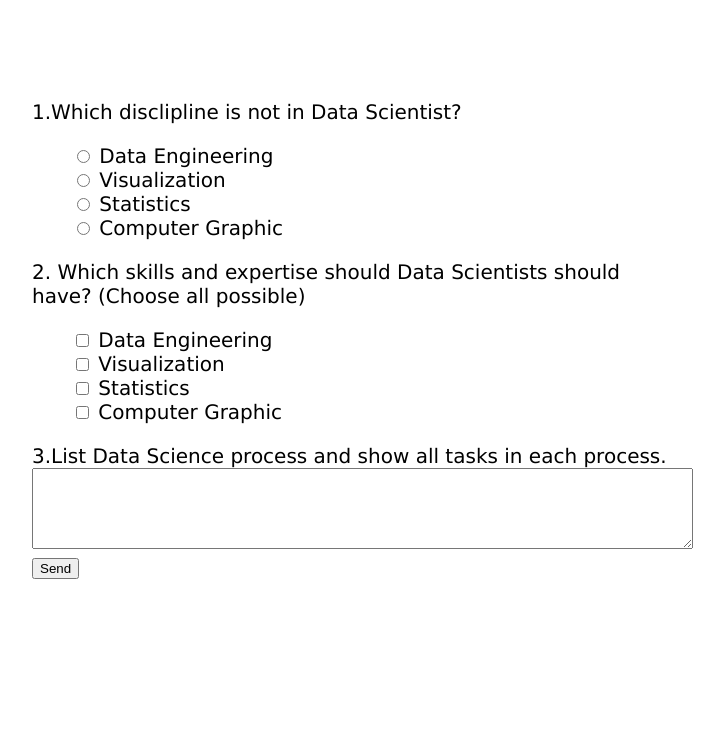
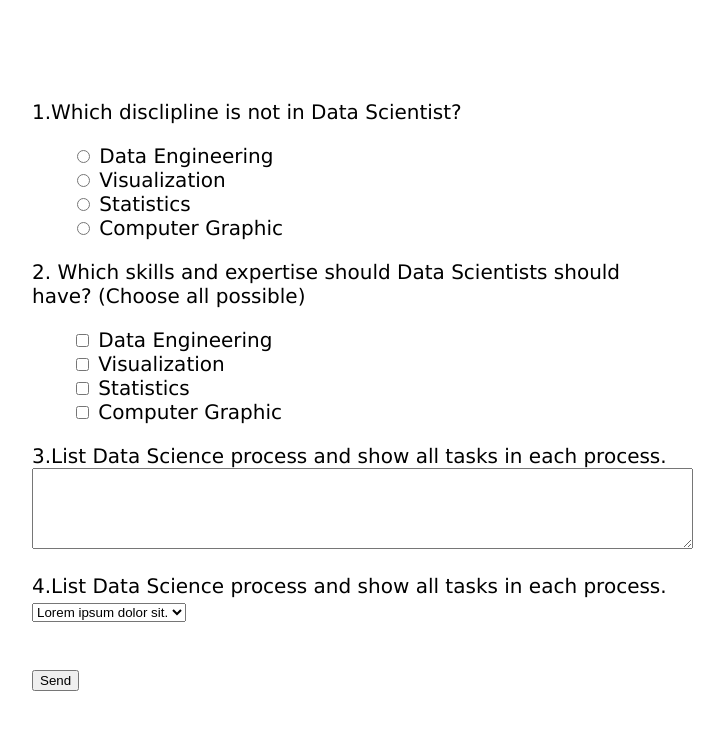
Before and after one commit to Sitthata/webtect-exam-practice, a plain HTML site: page page3/test.html in a window 1280 px wide. Shown: the whole page, without its empty margins (288-1012 px from the left). Drawn offline with Linux system fonts and the light colour scheme.

Commit message:
Update test.html

```diff
--- a/page3/test.html
+++ b/page3/test.html
@@ -76,9 +76,27 @@
         </li>
       </ul>
 
-      <label for="question3">3.List Data Science process and show all tasks in each process.</label>
-      <textarea name="question3" cols="80" rows="5"></textarea>
-      <br><input type="submit" value="Send" />
+      <label for="question3"
+        >3.List Data Science process and show all tasks in each process.</label
+      >
+      <textarea name="question3" cols="80" rows="5"></textarea><br />
+
+      <dl>
+        <label for="question4"
+          >4.List Data Science process and show all tasks in each
+          process.</label
+        >
+        <dt>
+          <select name="question4">
+            <option value="1">Lorem ipsum dolor sit.</option>
+            <option value="1">Lorem ipsum dolor sit.</option>
+            <option value="1">Lorem ipsum dolor sit.</option>
+            <option value="1">Lorem ipsum dolor sit.</option>
+          </select>
+        </dt>
+      </dl>
+
+      <br /><input type="submit" value="Send" />
     </form>
   </body>
 </html>
```
